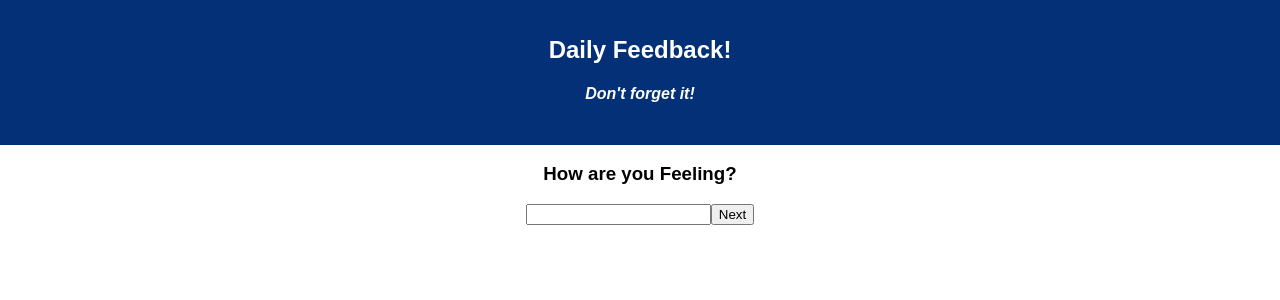
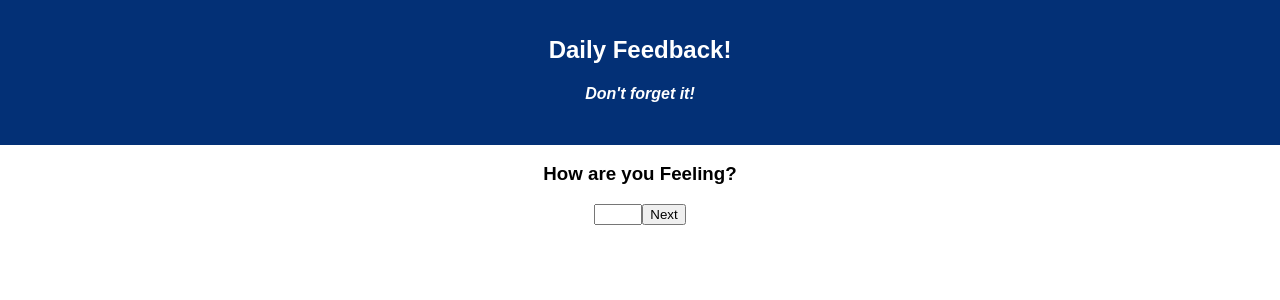
Before and after one commit to mckennalusk7/feedback-forms, a React (Create React App) app: page / in a window 1280 px wide. Shown: the top 300 px of the page. Built offline with nearby package versions, Linux system fonts and the light colour scheme.

Commit message:
changed input fields on components from text to number with a max of 5

```diff
--- a/src/components/Pages/ContentPage/ContentPage.js
+++ b/src/components/Pages/ContentPage/ContentPage.js
@@ -31,7 +31,12 @@ class ContentPage extends Component {
         <h3> How are you understanding the content?</h3>
 
         <div>
-          <input type="text" onChange={this.onInputChange("content")}></input>
+          <input
+            type="number"
+            min="1"
+            max="5"
+            onChange={this.onInputChange("content")}
+          ></input>
           <button onClick={this.onContentClick}> Next </button>
         </div>
       </div>
--- a/src/components/Pages/FeelingPage/FeelingPage.js
+++ b/src/components/Pages/FeelingPage/FeelingPage.js
@@ -28,7 +28,12 @@ class FeelingPage extends Component {
         <h3> How are you Feeling?</h3>
 
         <div>
-          <input type="text" onChange={this.onInputChange("feeling")}></input>
+          <input
+            type="number"
+            min="1"
+            max="5"
+            onChange={this.onInputChange("feeling")}
+          ></input>
           <button onClick={this.onFeelingsClick("nextpage")}> Next </button>
         </div>
       </div>
--- a/src/components/Pages/ReviewFeedback/ReviewFeedback.js
+++ b/src/components/Pages/ReviewFeedback/ReviewFeedback.js
@@ -6,7 +6,7 @@ class ReviewFeedback extends Component {
   submitFeedback = (event) => {
     const feedback = {
       feeling: this.props.store.feelingReducer.feeling,
-      understanding: this.props.store.contentReducer.content,
+      content: this.props.store.contentReducer.content,
       support: this.props.store.supportedReducer.support,
       comments: this.props.store.commentReducer.comments,
     };
--- a/src/components/Pages/SupportedPage/SupportedPage.js
+++ b/src/components/Pages/SupportedPage/SupportedPage.js
@@ -27,7 +27,12 @@ class SupportedPage extends Component {
         <h3> Are you feeling supported?</h3>
 
         <div>
-          <input type="text" onChange={this.onInputChange("support")}></input>
+          <input
+            type="number"
+            min="1"
+            max="5"
+            onChange={this.onInputChange("support")}
+          ></input>
           <button onClick={this.onSupportClick}> Next </button>
         </div>
       </div>
--- a/src/index.js
+++ b/src/index.js
@@ -2,7 +2,6 @@ import React from "react";
 import ReactDOM from "react-dom";
 import "./index.css";
 import App from "./components/App/App";
-import registerServiceWorker from "./registerServiceWorker";
 
 import { createStore, combineReducers, applyMiddleware } from "redux";
 import { Provider } from "react-redux";
@@ -52,4 +51,3 @@ ReactDOM.render(
   </Provider>,
   document.getElementById("root")
 );
-registerServiceWorker();
```
Also changed, not shown: 1 other file (tests, documents, lock files or other folders).
